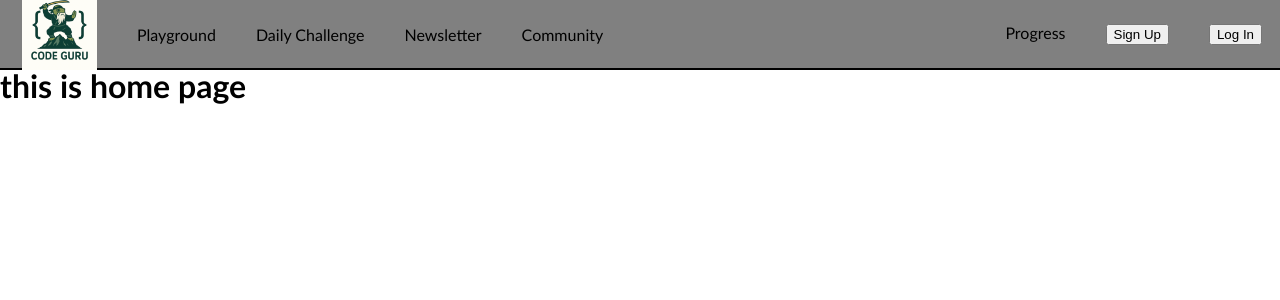
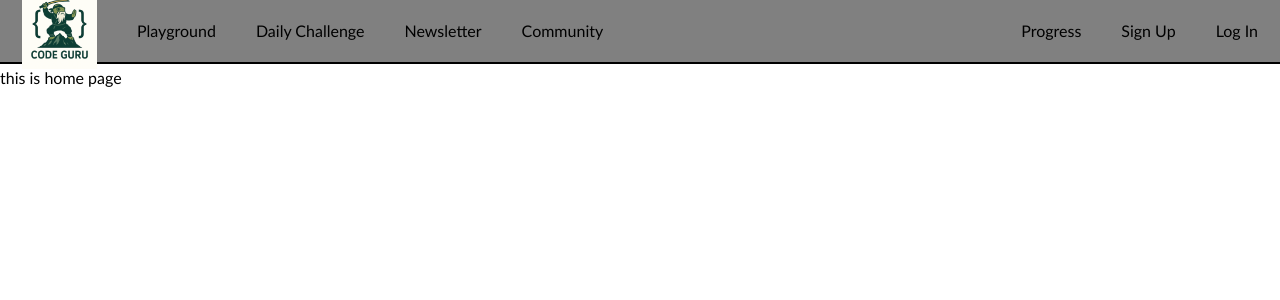
Before and after one commit to Bitterguy-code/Code-Guru, a React (Vite) app in the folder frontend/: page / in a window 1280 px wide. Shown: the top 300 px of the page. Built offline with nearby package versions, Linux system fonts and the light colour scheme.

Commit message:
add a 'test' daily challenge

```diff
--- a/frontend/src/index.css
+++ b/frontend/src/index.css
@@ -1,7 +1,8 @@
 /* placed here so that custom css overrides */
-/* @tailwind base;
-@tailwind components; */
+/* @tailwind base; */
+/* @tailwind components;  */
 @tailwind utilities;
+@import "tailwindcss";
 
 /* Offset navbar */
 #root {
```
